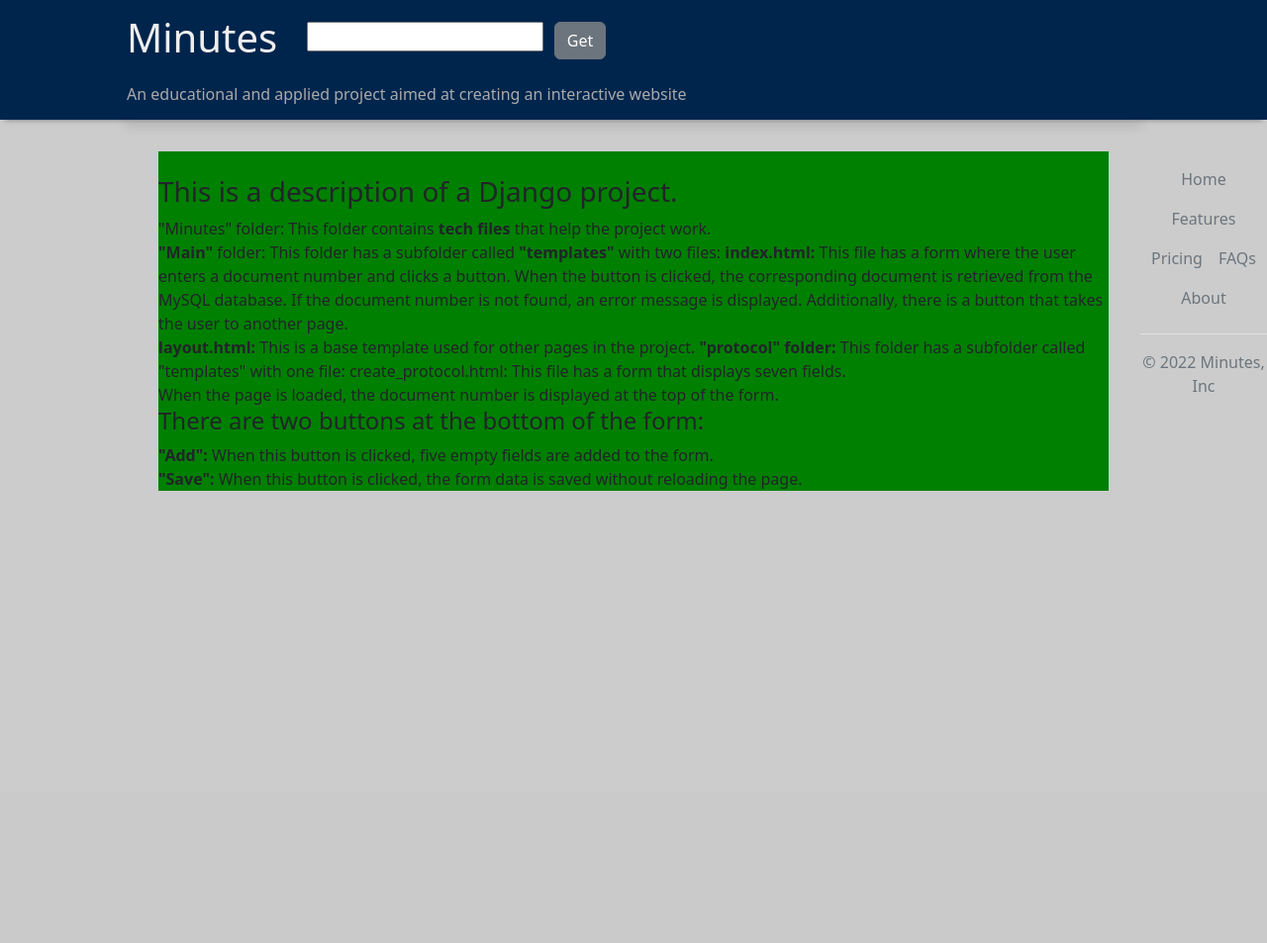
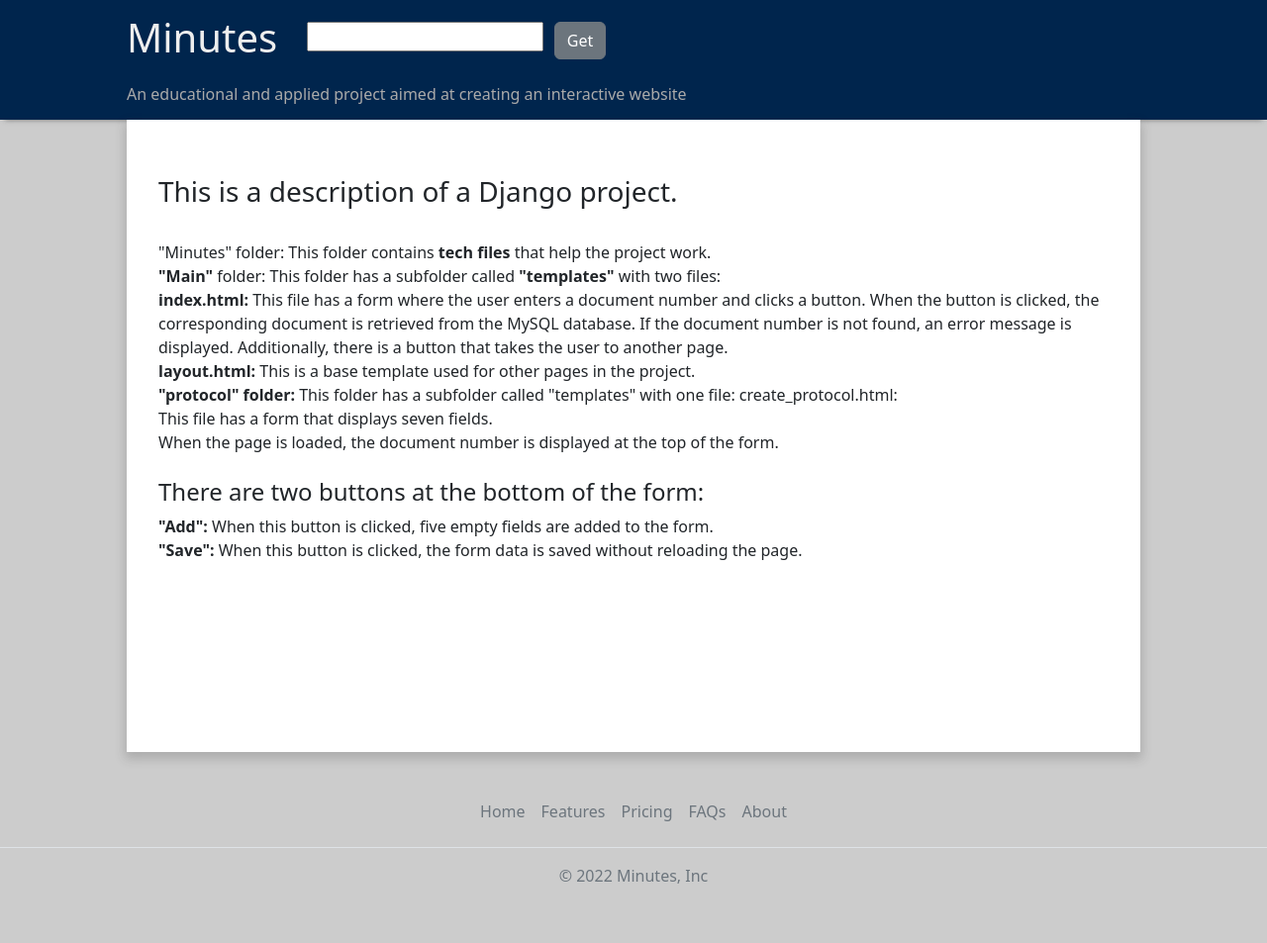
Before and after one commit to asmkirill/Report, a Django app: template minutes/main/templates/main/index.html in a window 1280 px wide. Shown: the whole page at 99% size. Before the commit the page ends 496 px from the top, so only its background shows below. Run offline with Django 3.2, Linux system fonts and the light colour scheme; the template is opened without the code that fills it: most values are stand-ins (such as "Sample title", 1, 10 or a date in 2020); form fields are guessed from the names that the template uses; some libraries are stand-ins or nearby versions.

Commit message:
new layout commit

```diff
--- a/minutes/main/static/main/css/main.css
+++ b/minutes/main/static/main/css/main.css
@@ -62,7 +62,7 @@ h2 {
 
 .container {
     margin: 0 auto;
-    padding: 0;
+    padding: 2em;
     text-align: center;
     width: 80%;
     background: #ffffff;
@@ -71,11 +71,13 @@ h2 {
     box-shadow: 0px 5px 10px 2px rgba(51, 51, 51, 0.2);
 }
 
+
 .container div {
+    width: 100%;
+    height: auto;
+    overflow: auto;
+    margin-bottom: 10em;
     text-align: left;
-    float: left;
-    margin: 2em 2em 10em 2em;
-    background: green;
 }
 
 
--- a/minutes/main/templates/main/index.html
+++ b/minutes/main/templates/main/index.html
@@ -24,21 +24,26 @@
     <div>
         <br/>
         <h3>This is a description of a Django project.</h3>
-
+        <br/>
         "Minutes" folder: This folder contains <b>tech files</b> that help the project work.
         <br/>
         <b>"Main"</b> folder: This folder has a subfolder called <b>"templates"</b> with two files:
+        <br/>
         <b>index.html:</b> This file has a form where the user enters a document number and clicks a button.
         When the button is clicked, the corresponding document is retrieved from the MySQL database.
         If the document number is not found, an error message is displayed.
         Additionally, there is a button that takes the user to another page.
         <br/>
         <b>layout.html:</b> This is a base template used for other pages in the project.
+        <br/>
         <b>"protocol" folder:</b> This folder has a subfolder called "templates" with one file:
-        create_protocol.html: This file has a form that displays seven fields.
+        create_protocol.html:
+        <br/>
+        This file has a form that displays seven fields.
         <br/>
         When the page is loaded, the document number is displayed at the top of the form.
-
+        <br/>
+        <br/>
         <h4>There are two buttons at the bottom of the form:</h4>
         <b>"Add":</b> When this button is clicked, five empty fields are added to the form.
         <br/>
```
